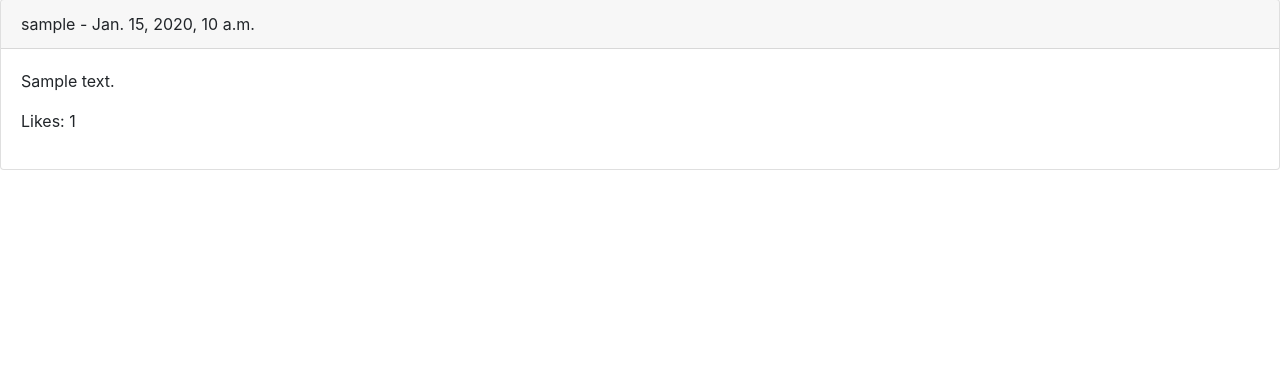
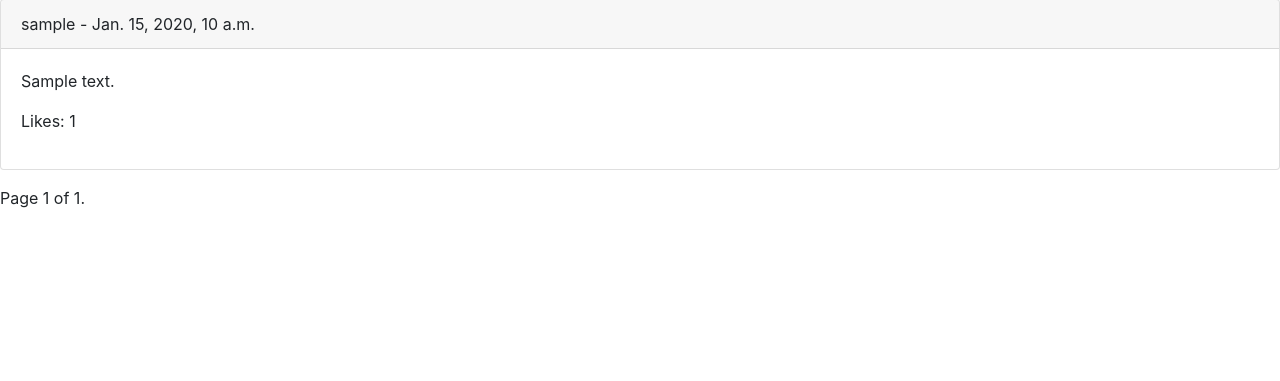
Before and after one commit to KungaCoding/Network, a Django app: the page made by network/templates/network/profile.html in a window 1280 px wide. Shown: the part 247-628 px from the top of the page. Run offline with Django 3.2, Linux system fonts and the light colour scheme; tables that the repository leaves empty hold one stand-in row (Sample ...); some libraries are stand-ins or nearby versions.

Commit message:
5/7 specifications

```diff
--- a/network/templates/network/profile.html
+++ b/network/templates/network/profile.html
@@ -24,4 +24,22 @@
             </div>
         </div>
     {% endfor %}
+
+    <div class="pagination">
+        <span class="step-links">
+            {% if posts.has_previous %}
+                <a href="?page=1">&laquo; first</a>
+                <a href="?page={{ posts.previous_page_number }}">previous</a>
+            {% endif %}
+
+            <span class="current">
+                Page {{ posts.number }} of {{ posts.paginator.num_pages }}.
+            </span>
+
+            {% if posts.has_next %}
+                <a href="?page={{ posts.next_page_number }}">next</a>
+                <a href="?page={{ posts.paginator.num_pages }}">last &raquo;</a>
+            {% endif %}
+        </span>
+    </div>
 {% endblock %}
--- a/network/views.py
+++ b/network/views.py
@@ -4,6 +4,8 @@ from django.http import HttpResponse, HttpResponseRedirect
 from django.shortcuts import render, redirect, get_object_or_404
 from django.urls import reverse
 from django.contrib.auth.decorators import login_required
+from django.core.paginator import Paginator, EmptyPage, PageNotAnInteger
+
 
 from .models import User, Post
 from .forms import PostForm
@@ -21,6 +23,20 @@ def index(request):
     else:
         form = PostForm()
     posts = Post.objects.all().order_by('-timestamp')
+
+    #pagination
+    paginator_instance = Paginator(posts, 10)
+    page = request.GET.get('page')
+
+    try:
+        posts = paginator_instance.page(page)
+    except PageNotAnInteger:
+        #if page is not an integer, deliver first page
+        posts = paginator_instance.page(1)
+    except EmptyPage:
+        #if page is out of range, deliver last page of results
+        posts = paginator_instance.page(Paginator.num_pages)
+
     context = {'form': form, 'posts': posts}
     return render(request, "network/index.html", context)
 
@@ -81,6 +97,19 @@ def profile(request, username):
     user_profile = get_object_or_404(User, username=username)
     posts = Post.objects.filter(user=user_profile).order_by('-timestamp')
 
+    #pagination
+    paginator_instance = Paginator(posts, 10)
+    page = request.GET.get('page')
+
+    try:
+        posts = paginator_instance.page(page)
+    except PageNotAnInteger:
+        #if page is not an integer, deliver first page
+        posts = paginator_instance.page(1)
+    except EmptyPage:
+        #if page is out of range, deliver last page of results
+        posts = paginator_instance.page(Paginator.num_pages)
+
     context = {
         'user_profile': user_profile,
         'posts': posts,
@@ -108,7 +137,22 @@ def profile(request, username):
 @login_required
 def following(request):
     # get the posts of the users that the current user is following
-    posts = Post.objects.filter(user__in=request.user.following.all()).order_by('-timestamp')
+    following_users = request.user.following.all()
+    posts = Post.objects.filter(user__in=following_users).order_by('-timestamp')
+
+    #pagination
+    paginator_instance = Paginator(posts, 10)
+    page = request.GET.get('page')
+
+    try:
+        posts = paginator_instance.page(page)
+    except PageNotAnInteger:
+        #if page is not an integer, deliver first page
+        posts = paginator_instance.page(1)
+    except EmptyPage:
+        #if page is out of range, deliver last page of results
+        posts = paginator_instance.page(Paginator.num_pages)
+
 
     context = {'posts': posts}
     return render(request, "network/following.html", context)
```
Also changed, not shown: network/templates/network/following.html (+18 -0 lines), network/templates/network/index.html (+18 -0 lines).
